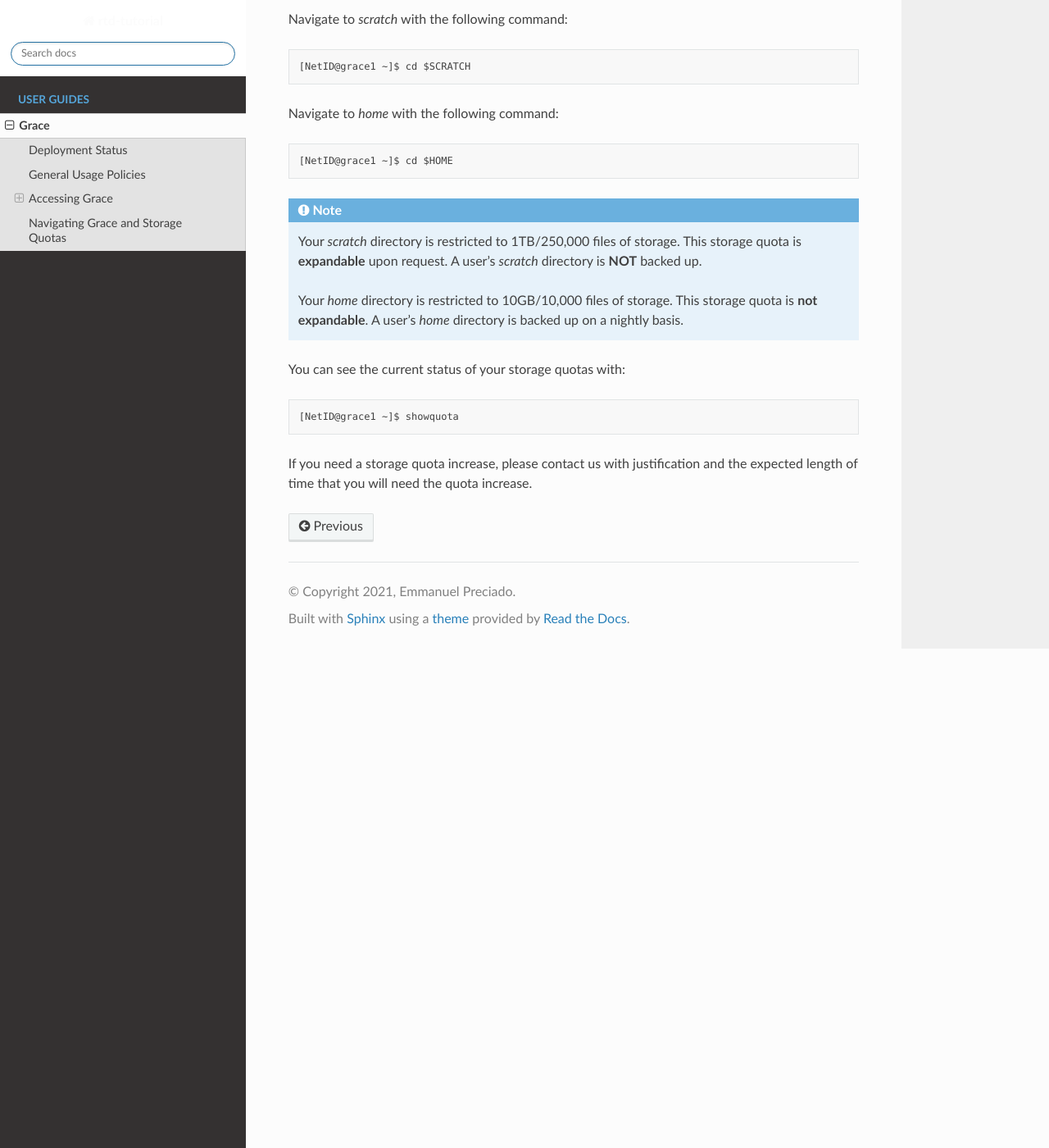
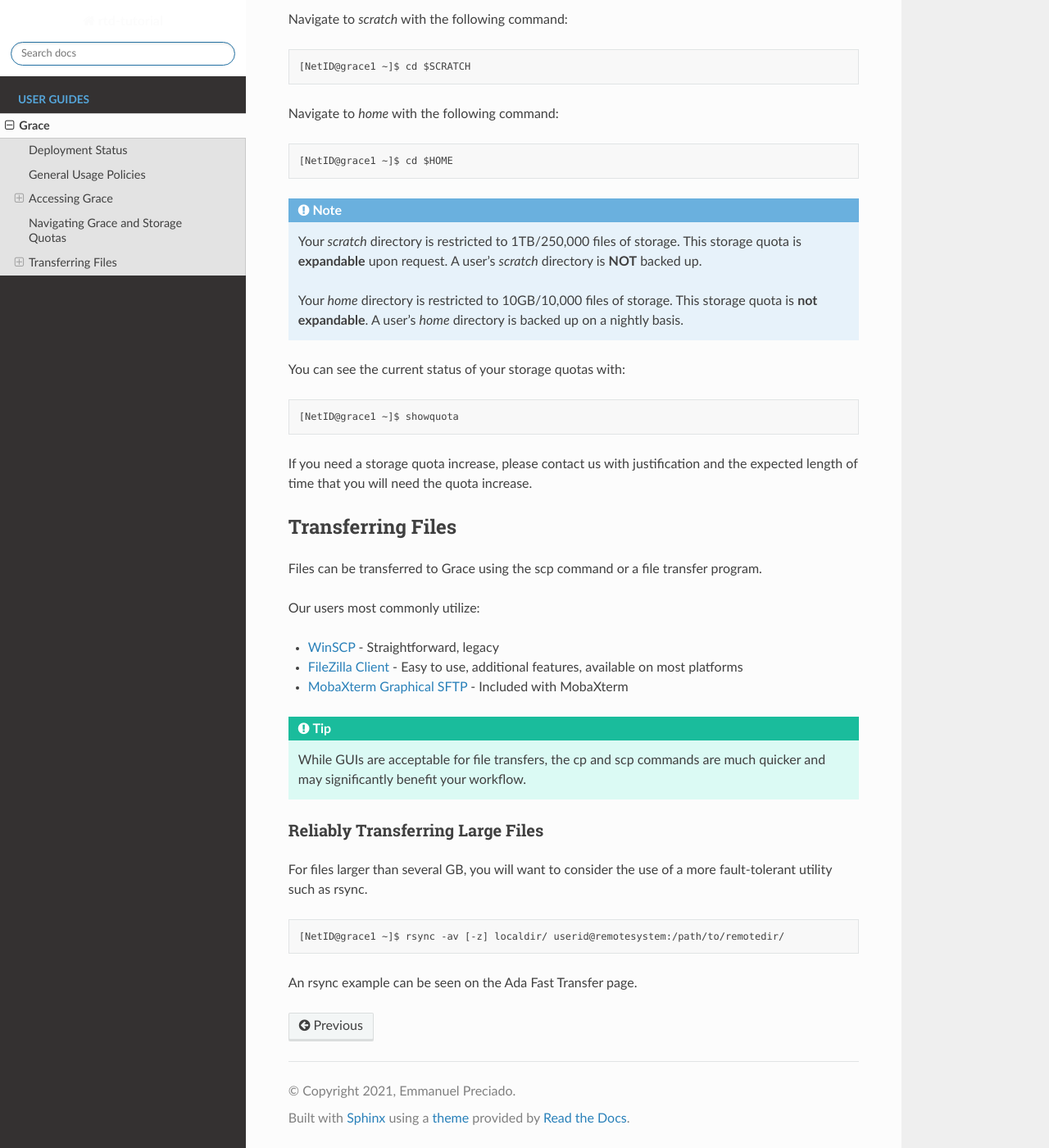
Before and after one commit to EmmanuelDej/rtd-tutorial, a Sphinx documentation site: the page built from docs/grace.rst, in a window 1280 px wide and 1400 px high, scrolled down 1635 px. Shown: the whole window at 82% size. Built offline with Sphinx 7.4.7 and the Read the Docs theme 2.0.0, drawn with Linux system fonts in a browser that asks for light colours; pages that are not in the unit, such as notebooks, are missing from menus.

Commit message:
Update grace.rst

```diff
--- a/docs/grace.rst
+++ b/docs/grace.rst
@@ -78,3 +78,26 @@ You can see the current status of your storage quotas with:
   [NetID@grace1 ~]$ showquota
 
 If you need a storage quota increase, please contact us with justification and the expected length of time that you will need the quota increase.
+
+Transferring Files
+------------------
+Files can be transferred to Grace using the scp command or a file transfer program.
+
+Our users most commonly utilize:
+
+* `WinSCP <https://winscp.net/eng/download.php>`_  - Straightforward, legacy
+* `FileZilla Client <https://filezilla-project.org/>`_  - Easy to use, additional features, available on most platforms
+* `MobaXterm Graphical SFTP <https://mobaxterm.mobatek.net/features.html>`_  - Included with MobaXterm
+
+.. tip::
+  While GUIs are acceptable for file transfers, the cp and scp commands are much quicker and may significantly benefit your workflow.
+
+Reliably Transferring Large Files
+*********************************
+For files larger than several GB, you will want to consider the use of a more fault-tolerant utility such as rsync.
+
+.. code-block:: php
+
+  [NetID@grace1 ~]$ rsync -av [-z] localdir/ userid@remotesystem:/path/to/remotedir/
+
+An rsync example can be seen on the Ada Fast Transfer page.
```
